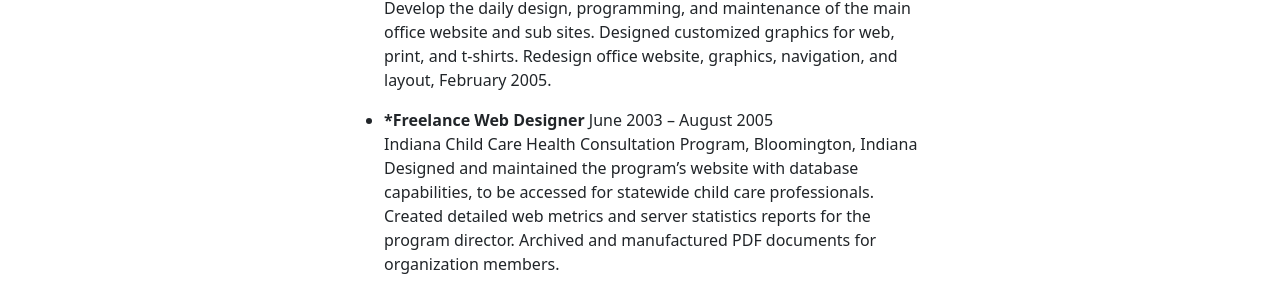
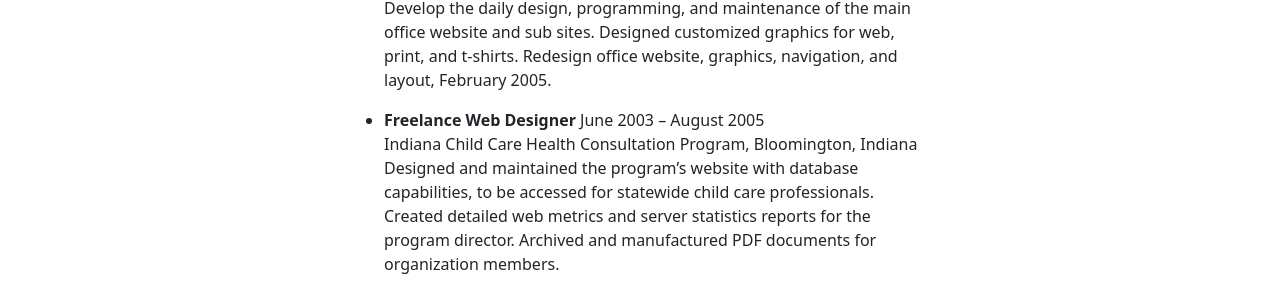
Before and after one commit to KentuckyFriedTofu/KentuckyFriedTofu.github.io, a Jekyll site: the page built from cv.md, in a window 1280 px wide and 900 px high, scrolled down 1705 px. Shown: the part 151-447 px from the top of the window. Built offline with Jekyll 4.4.1, drawn with Linux system fonts in a browser that asks for light colours.

Commit message:
Update cv.md

```diff
--- a/cv.md
+++ b/cv.md
@@ -66,7 +66,7 @@ April 2003 – August 2005<br>
 Office of Orientation Programs, Indiana University, Bloomington, Indiana<br>
 Develop the daily design, programming, and maintenance of the main office website and sub sites. Designed customized graphics for web, print, and t-shirts. Redesign office website, graphics, navigation, and layout, February 2005.
 
-* ***Freelance Web Designer**
+* **Freelance Web Designer**
 June 2003 – August 2005<br>
 Indiana Child Care Health Consultation Program, Bloomington, Indiana<br>
 Designed and maintained the program’s website with database capabilities, to be accessed for statewide child care professionals. Created detailed web metrics and server statistics reports for the program director. Archived and manufactured PDF documents for organization members.
```
